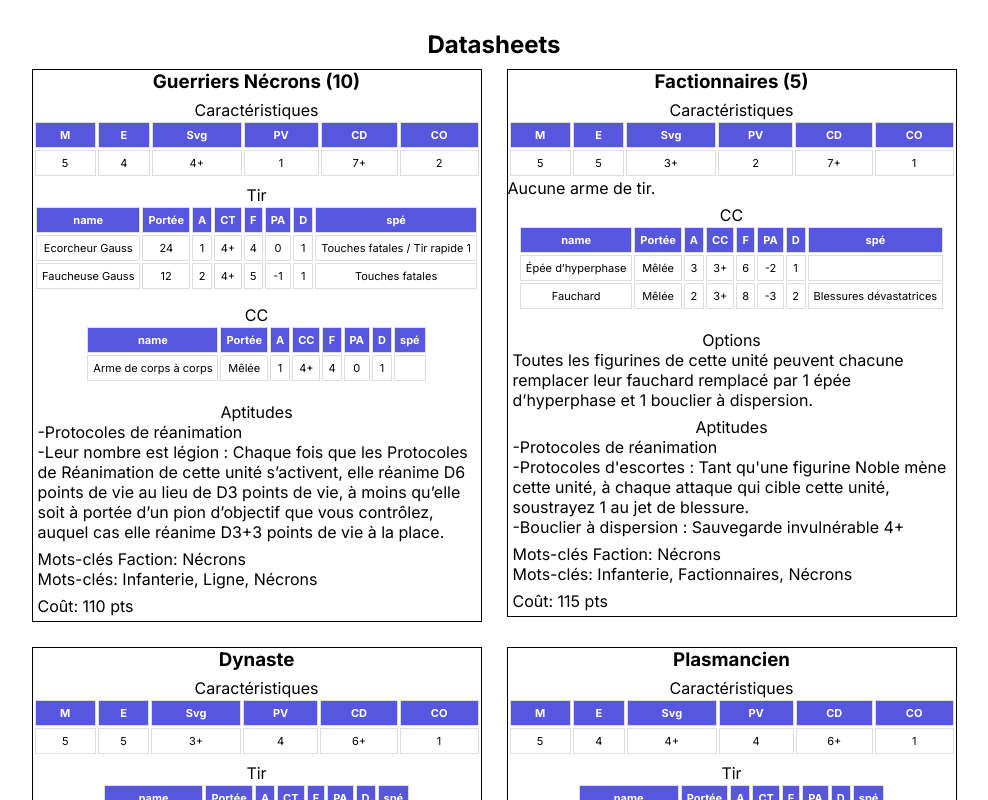
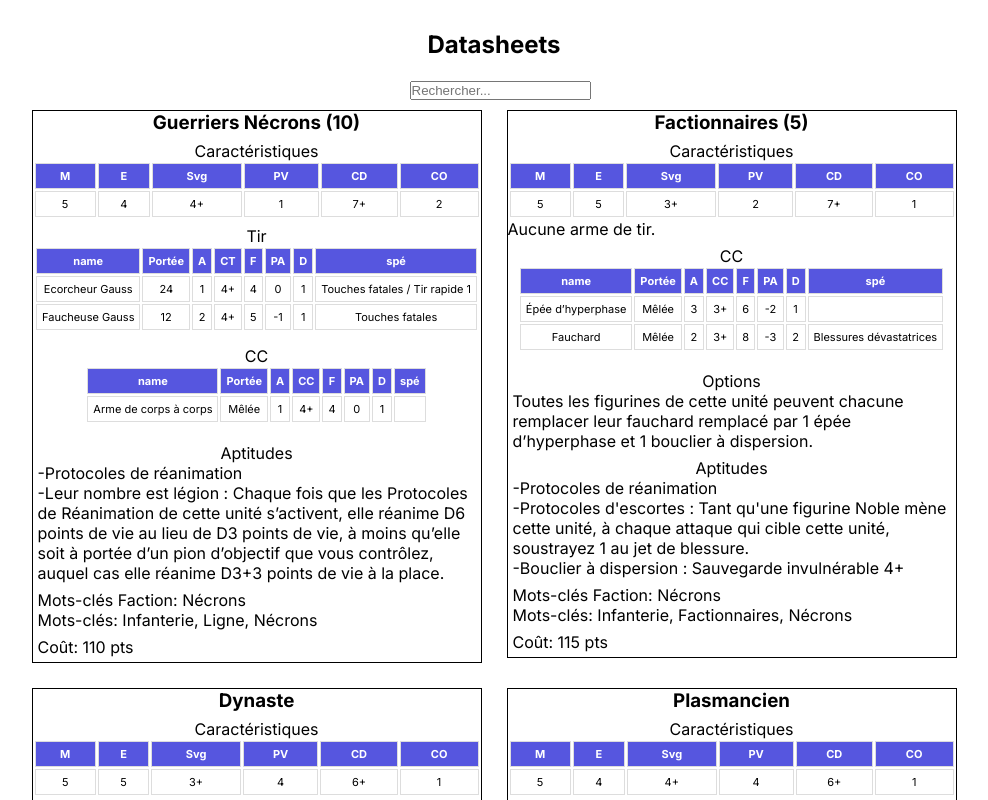
Before and after one commit to JulienBrancourt/warhammer-next, a Next.js app: page / in a window 1280 px wide. Shown: the top 800 px of the page, without its empty margins (146-1134 px from the left). Built offline with nearby package versions, Linux system fonts and the light colour scheme.

Commit message:
ajout recherche unités

```diff
--- a/src/app/globals.css
+++ b/src/app/globals.css
@@ -13,6 +13,12 @@ body {
 h2{
   text-align: center;
   padding: 10px;
+}
+
+.search {
+  display: block;
+  margin: 10px auto;
+  width: 169px;
 }
 
 .unit-list {
--- a/src/app/page.js
+++ b/src/app/page.js
@@ -5,13 +5,26 @@ import Card from "@/components/Card/Card";
 
 const Home = () => {
   const [dataUnits, setDataUnits] = useState(unitsData);
+  const [searchText, setSearchText] = useState("")
+
+  const filtreUnits = dataUnits.filter((unit) =>
+    unit.name.toLowerCase().includes(searchText.toLowerCase()))
 
   return (
     <main>
       <section className="unites">
         <h2>Datasheets</h2>
+        <div className="search">
+          <input
+            type="text"
+            placeholder="Rechercher..."
+            value={searchText}
+            onChange={(e) => setSearchText(e.target.value)}
+            />
+        </div>
+
         <ul className="unit-list">
-          {dataUnits.map((unit, id) => (
+          {filtreUnits.map((unit, id) => (
           <li key={id} className="unit-cartes">
               <Card unit={unit} />
           </li>
--- a/src/components/Card/Card.css
+++ b/src/components/Card/Card.css
@@ -18,7 +18,7 @@ h3 {
 
 .table-container {
     max-width: 450px;
-    /* overflow-x: scroll; */
+    overflow-x: auto;
     margin: 7px auto;
 }
 
```
